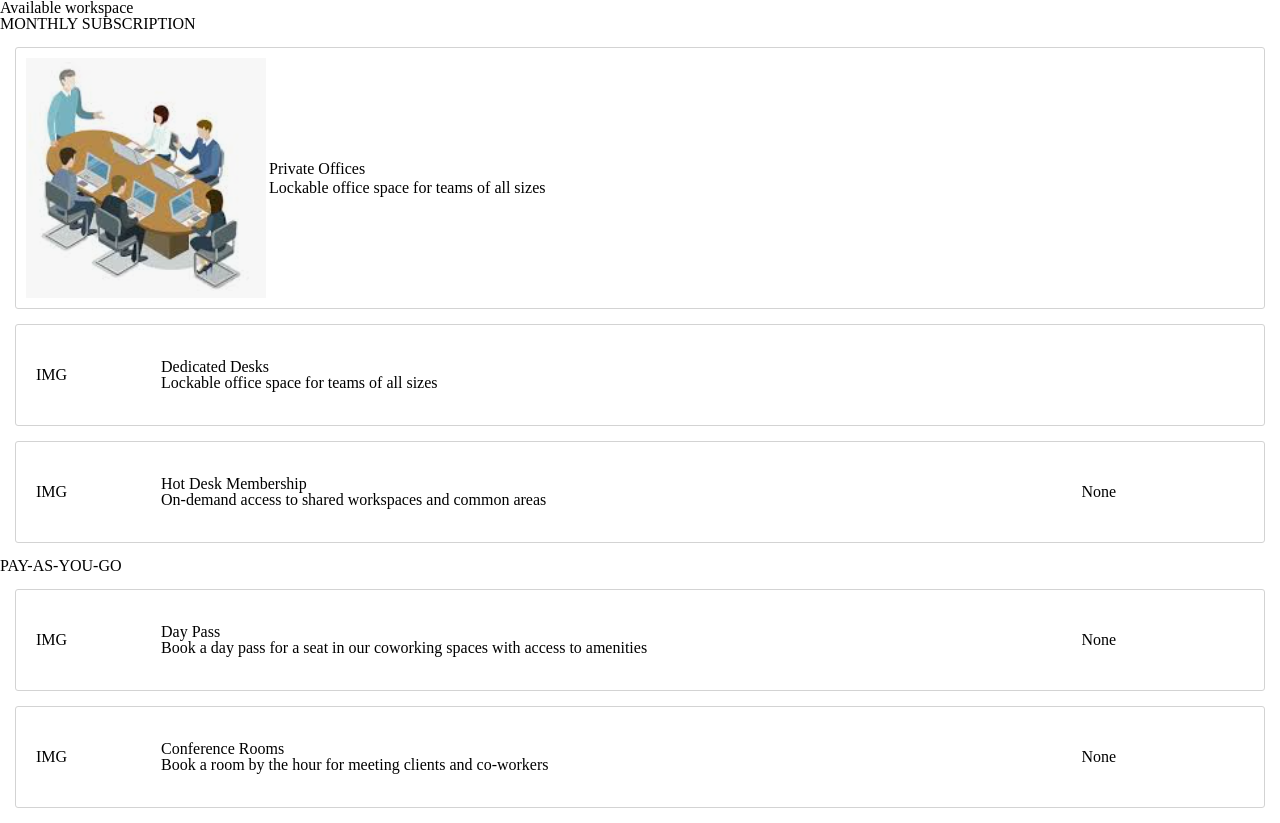
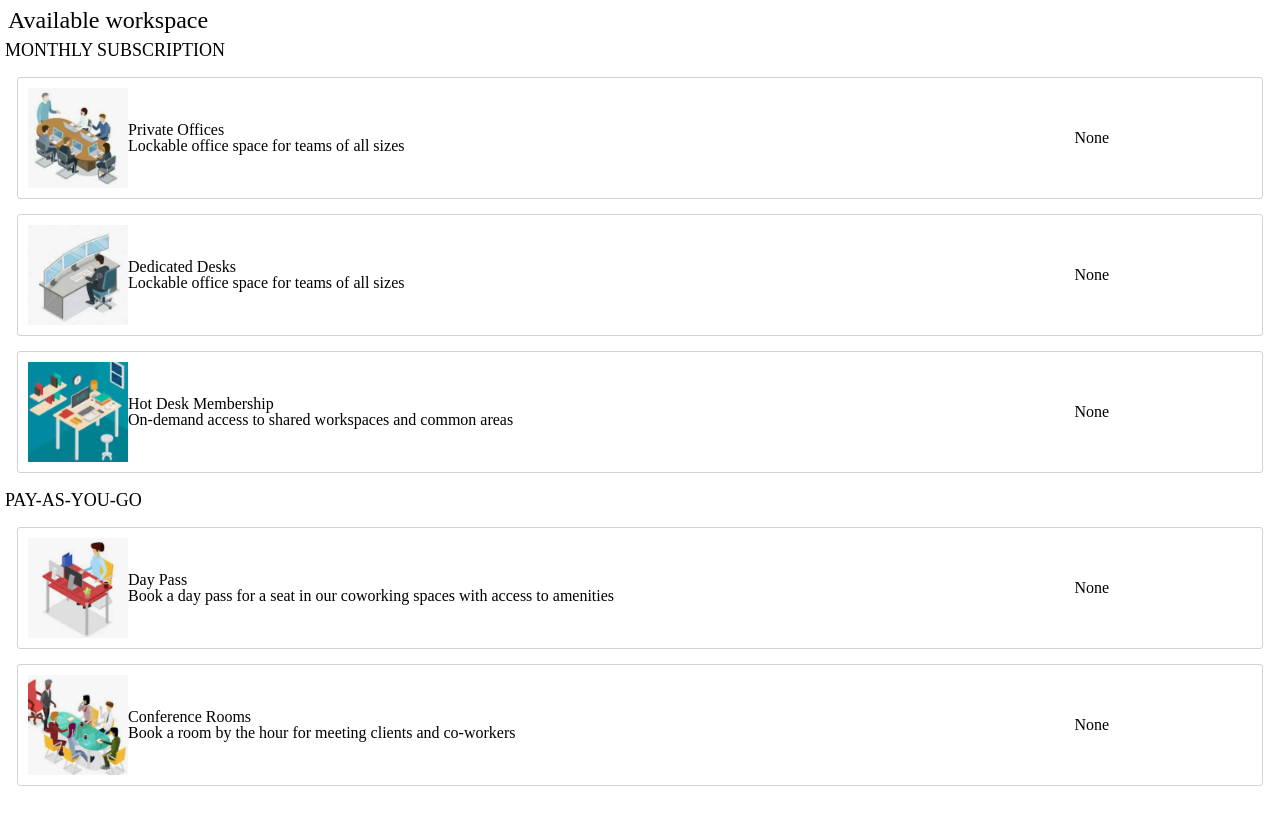
Before and after one commit to space-bnb/workspace, a React app: page / in a window 1280 px wide. After the commit the page ends 801 px from the top, so only its background shows below. Built offline with nearby package versions, Linux system fonts and the light colour scheme; no server answers; the HTML template or start-up script is replaced by a standard one.

Commit message:
Fixed webpack, working front end with styling

```diff
--- a/client/src/components/Desks.jsx
+++ b/client/src/components/Desks.jsx
@@ -1,15 +1,16 @@
 import React from 'react';
+import image from '../images/DedicatedDesk.png'
 
 const Desks = (props) => {
   let desks_cap = props.data.length > 0 ? props.data[0].desks_cap : "";
   return (
   <div className="container" id="desks">
-    <div className="image">IMG</div>
+    <img src={image} alt="Image" width="100" height="100" />
     <div className="description">
       <div>Dedicated Desks</div>
       <div>Lockable office space for teams of all sizes</div>
     </div>
-    <div className="rate">{desks_cap > 0 ? "View Inventory" : ""}</div>
+    <div className="rate">{desks_cap > 0 ? "View Inventory" : "None"}</div>
   </div>
 )};
 
--- a/client/src/components/Membership.jsx
+++ b/client/src/components/Membership.jsx
@@ -1,10 +1,11 @@
 import React from 'react';
+import image from '../images/HotDesk.png'
 
 const Membership = (props) => {
   let membership_rate = props.data.length > 0 ? props.data[0].membership_rate : 0;
   return (
   <div className="container" id="membership">
-    <div className="image">IMG</div>
+    <img src={image} alt="Image" width="100" height="100" />
     <div className="description">
       <div>Hot Desk Membership</div>
       <div>On-demand access to shared workspaces and common areas</div>
--- a/client/src/components/Offices.jsx
+++ b/client/src/components/Offices.jsx
@@ -5,12 +5,12 @@ const Offices = (props) => {
   let office_cap = props.data.length > 0 ? props.data[0].office_cap : 0;
   return (
   <div className="container" id="offices">
-    <img src={image} alt="Image" />
+    <img src={image} alt="Image" width="100" height="100" />
     <div className="description">
       <p><b>Private Offices</b></p>
       <p>Lockable office space for teams of all sizes</p>
     </div>
-    <div className="rate">{office_cap > 0 ? "View Inventory" : ""}</div>
+    <div className="rate">{office_cap > 0 ? "View Inventory" : "None"}</div>
   </div>
 )};
 
--- a/client/src/components/Pass.jsx
+++ b/client/src/components/Pass.jsx
@@ -1,10 +1,11 @@
 import React from 'react';
+import image from '../images/DayPass.png'
 
 const Pass = (props) => {
   let pass_rate = props.data.length > 0 ? props.data[0].pass_rate : 0;
   return (
   <div className="container" id="pass">
-    <div className="image">IMG</div>
+    <img src={image} alt="Image" width="100" height="100" />
     <div className="description">
       <div>Day Pass</div>
       <div>Book a day pass for a seat in our coworking spaces with access to amenities</div>
--- a/client/src/components/Rooms.jsx
+++ b/client/src/components/Rooms.jsx
@@ -1,10 +1,11 @@
 import React from 'react';
+import image from '../images/ConferenceRoom.png'
 
 const Rooms = (props) => {
   let room_rate = props.data.length > 0 ? props.data[0].room_rate : 0;
   return (
   <div className="container" id="room">
-    <div className="image">IMG</div>
+    <img src={image} alt="Image" width="100" height="100" />
     <div className="description">
       <div>Conference Rooms</div>
       <div>Book a room by the hour for meeting clients and co-workers</div>
--- a/client/src/index.jsx
+++ b/client/src/index.jsx
@@ -42,12 +42,12 @@ class App extends React.Component {
   render() {
     return (
       <div className="workspace-body" key='main'>
-        <h2><b>Available workspace</b></h2>
-        <h4>MONTHLY SUBSCRIPTION</h4>
+        <div className="main-title"><b>Available workspace</b></div>
+        <div className="category">MONTHLY SUBSCRIPTION</div>
         <Offices data={this.state.repos}/>
         <Desks data={this.state.repos}/>
         <Membership data={this.state.repos}/>
-        <h4>PAY-AS-YOU-GO</h4>
+        <div className="category">PAY-AS-YOU-GO</div>
         <Pass data={this.state.repos}/>
         <Rooms data={this.state.repos}/>
       </div>
--- a/client/src/style.scss
+++ b/client/src/style.scss
@@ -48,6 +48,7 @@ table {
 .workspace-body {
   display: flexbox;
   flex-direction: column;
+  margin: 2px;
 }
 
 .description {
@@ -63,10 +64,6 @@ table {
   flex-basis: 15%;
 }
 
-p {
-  margin: 3px;
-}
-
 .container {
   display: flex;
   flex-direction: row;
@@ -79,3 +76,13 @@ p {
   border-radius: 3px;
   min-height: 80px;
 }
+
+.main-title {
+  font-size: 24px;
+  padding: 6px;
+}
+
+.category {
+  font-size: 18px;
+  padding: 3px;
+}
```
